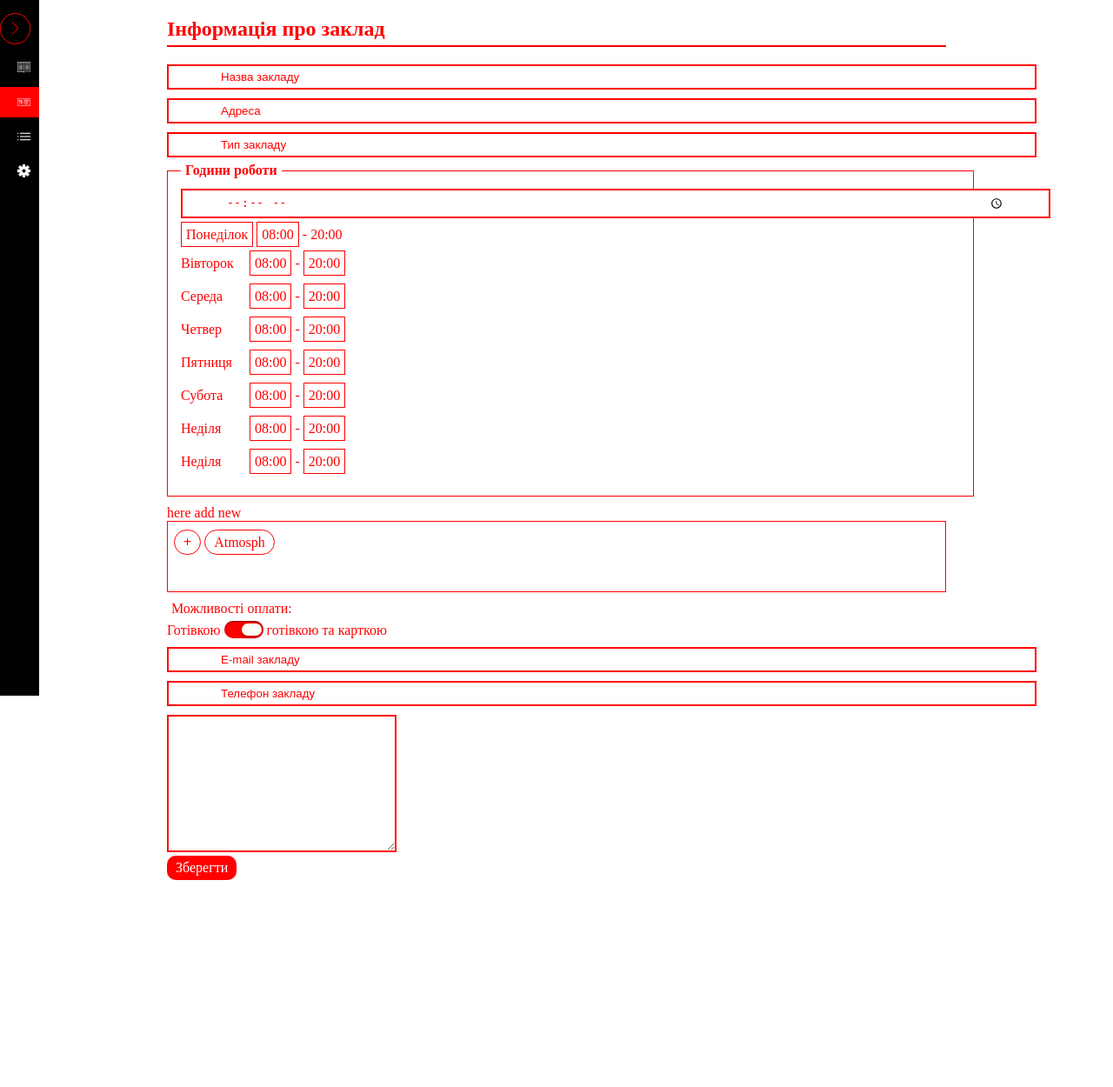
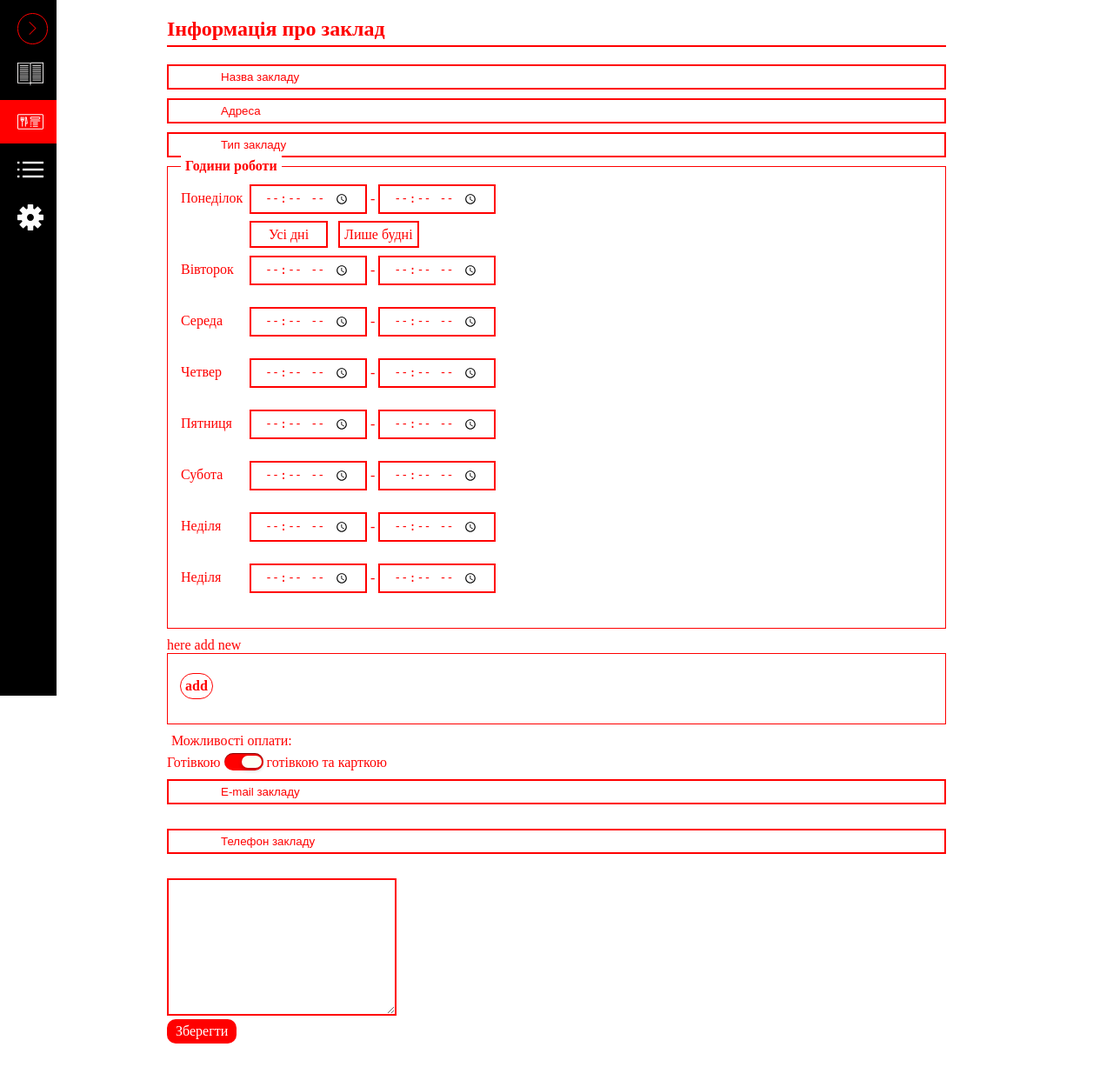
Before and after one commit to Jarogam/Jarogam.github.io, a PHP site: page / in a window 1280 px wide. Shown: the whole page at 87% size. Before the commit the page ends 1012 px from the top, so only its background shows below. Run offline with PHP 8.4, Linux system fonts and the light colour scheme.

Commit message:
update admin page layout

```diff
--- a/presto/css/main.css
+++ b/presto/css/main.css
@@ -1,21 +1,16 @@
-input{
+input, textarea{
     outline: none;
 }
 .more-btn,.more-btn:hover{color:#fff;text-decoration:none}
 .left-menu .logo a,.left-menu ul li a,.left-menu_hide a,.more-btn,.more-btn:hover{text-decoration:none}@font-face{font-family:HelveticaNeueCyr-Medium;src:url(../fonts/HelveticaNeueCyr-Medium.woff)}@font-face{font-family:HelveticaNeueCyr-Bold;src:url(../fonts/HelveticaNeueCyr-Bold.woff)}@font-face{font-family:HelveticaNeueCyr-Roman;src:url(../fonts/HelveticaNeueCyr-Roman.woff)}@font-face{font-family:GothamPro-Black;src:url(../fonts/GothamPro-Black.woff)}@font-face{font-family:GothamPro-Medium;src:url(../fonts/GothamPro-Medium.woff)}@font-face{font-family:GothamPro-BoldItalic;src:url(../fonts/GothamPro-BoldItalic.woff)}@font-face{font-family:GothamPro;src:url(../fonts/GothamPro.woff)}@font-face{font-family:GothamProRegular;src:url(../fonts/GothamProRegular.woff)}
 .more-btn{box-shadow:0 8px 30px rgba(255,112,67,.3),inset 0 -3px 2px rgba(0,0,0,.3);border-radius:6px;background-image:linear-gradient(to top,#f63 0,#f59840 100%);padding:15px 35px;font-family:HelveticaNeueCyr-Medium;font-size:14px;display:inline-block;transition:background-color top 1s ease-out .5s;-webkit-transition:top 1s ease-out .5s;-moz-transition:top 1s ease-out .5s;-o-transition:top 1s ease-out .5s}.more-btn:hover{background-color:#f59840;box-shadow:0 8px 30px rgba(255,112,67,.3),inset 0 0 0 transparent}body,ul{padding:0;margin:0}li{list-style:none}.container{max-width:1170px;margin:auto}.test{display:-ms-flexbox;display:flex}
-/* .left-menu_hide-link{
-    display: none;
-} */
-body.sidebar-mini{
-
-}
 .left-menu{
     position: absolute;
     background:#000;
     height: 100%;
     z-index: 10;
-    width: 3.5%;
+    width: 65px;
+    transition: all .3s cubic-bezier(.08,.81,.87,.71);
 }
 .open-menu{
     transform: rotate(180deg);
@@ -24,7 +19,8 @@
     transform: rotate(360deg);
 }
 .open_left-menu{
-    width: 11%;
+    width: 210px;
+    transition: all .3s cubic-bezier(.08,.81,.87,.71);
 }
 /* #hidesection{
     transform: rotate(180deg);
@@ -88,23 +84,30 @@
     margin: auto;
     padding-bottom: 50px;
 }
-.right-content h2:after{content:"";margin-top:5px;width:100%;height:2px;background-color:red;display:block}
+.right-content h2:after{
+    content:"";
+    margin-top:5px;
+    width:100%;
+    height:2px;
+    background-color:red;
+    display:block;
+}
 .right-content input{
-    border:2px solid red;
-    color:red;
-    margin-bottom:10px;
-    width:100%;
-    max-width:1045px;
+    border: 2px solid red;
+    color: red;
+    margin-bottom: 10px;
+    display: block;
+    width: -webkit-fill-available;
     padding: 5px 50px 5px;
 }
-.right-content input::-moz-placeholder{color:red;padding-left:10px}.right-content input:-ms-input-placeholder{color:red;padding-left:10px}.right-content input::placeholder{color:red;padding-left:10px}.right-content ul{margin-top:5px}.right-content ul li{margin-bottom:15px}.right-content ul li span{margin-bottom:5px}.right-content ul li span:nth-child(1){width:75px;display:inline-block}.right-content ul li span:nth-child(2),.right-content ul li span:nth-child(3){padding:5px;border:1px solid red}.right-content ul li:last-child span{margin-bottom:0}.right-content_zaklad::after{content:"here";width:15px;display:block;color:#000;position:absolute}
+.right-content input::-moz-placeholder{color:red;padding-left:10px}.right-content input:-ms-input-placeholder{color:red;padding-left:10px}.right-content input::placeholder{color:red;padding-left:10px}.right-content ul{margin-top:5px}.right-content ul li{margin-bottom:15px}.right-content ul li span{margin-bottom:5px}.right-content ul li span:nth-child(1){width:75px;display:inline-block}
+.right-content ul li:last-child span{margin-bottom:0}.right-content_zaklad::after{content:"here";width:15px;display:block;color:#000;position:absolute}
 .right-content_form-hours{
     border:1px solid red;
     padding:15px;
     margin-top:5px;
     margin-bottom:10px;
     position:relative;
-    width: 100%;
 }
 .right-content_form-hours input{
     max-width: 1030px;
@@ -120,15 +123,20 @@
     border:1px solid red;
     padding:15px 7px;
     min-height:50px;
-    margin-bottom:10px
+    margin-bottom:10px;
+    display: flex;
+    outline: none;
 }
 .right-content_form-atmosph span{
-    border:1px solid red;
-    border-radius:15px;
-    padding:5px 10px
+    border: 1px solid red;
+    border-radius: 15px;
+    padding: 5px;
+    height: 100%;
+    display: inline-block;
+    margin: 7px;
 }
 .right-content_form-atmosph_add{
-    font-weight:800
+    font-weight:800;
 }
 .right-content_form-payment span{
     display:inline-block
@@ -173,7 +181,7 @@
 .right-content form textarea{
     border:2px solid red;
 }
-.right-content form a{
+.right-content_form-payment_submit{
     display:inline-block;
     color:#fff;
     background-color:red;
@@ -217,20 +225,43 @@
 .whywe-causes_item{
     width:100%
 }
+.right-content_form-hours input[type="time"]{
+    width: inherit;
+    padding: 5px 17px;
+    padding-left: 15px;
+    display: inline-block;
+}
+.right-content_form-hours_days{
+    margin-left: 79px;
+    margin-top: 5px;
+}
+.right-content_form-hours_days-allday{
+    padding: 5px;
+    border: 2px solid red;
+    padding: 5px 20px;
+    border-radius: 0px;
+    margin-right: 8px;
+}
+.right-content_form-hours_days-weekdays{
+    border: 2px solid red;
+    padding: 5px 5px;
+}
+.right-content_form-hours_days-allday:active, .right-content_form-hours_days-weekdays:active{
+    background-color: red;
+    color: #fff;
+}
+
+
+/* Login page */
 .login-form{
     margin-top: 150px;
 }
 .login-form_logo{
     text-align: center;
 }
-.login-form_logo a{
-    text-align: center;
-    text-decoration: none;
-    border: 2px solid red;
-    color: red;
-    border-radius: 45px;
-    padding: 35px 20px;
-    display: inline-block;
+.login-form_logo img{
+    width: 100%;
+    max-width: 400px;
 }
 .login-form_logo p{
     color: red;
@@ -243,7 +274,7 @@
     display: block;
     margin: auto;
     margin-bottom: 15px;
-    border: 1px solid red;
+    border: 2px solid red;
     padding: 10px 100px;
 }
 .login-form form input::placeholder{
@@ -286,3 +317,23 @@
         width: 150px;
     }
 }
+
+/* Page review */
+.right-content_tooltip{
+    display: inline-block;
+    width: 45%;
+}
+/* Убираем стандартный маркер Chrome */
+details summary::-webkit-details-marker {
+    display: none
+  }
+  /* Убираем стандартный маркер Firefox */
+  details > summary {
+    list-style: none;
+  }
+  .right-content_tooltip-card{
+      display: inline-block;
+  }
+  .right-content_tooltip-card-header{
+      display: inline-block
+  }
--- a/presto/index.html
+++ b/presto/index.html
@@ -39,53 +39,57 @@
                     <span class="right-content_form-hours_title">Години роботи</span>
                     <ul>
                         <li>
+
+                            <span>Понеділок</span>
                             <input type="time">
-                            <span>Понеділок</span>
-                            <span>08:00</span>
                             -
-                            <span>20:00</span>
+                            <input type="time">
+                            <div class="right-content_form-hours_days">
+                                <a class="right-content_form-hours_days-allday">Усі дні</a>
+                                <a class="right-content_form-hours_days-weekdays">Лише будні</a>
+                            </div>
                         </li>
                         <li>
                             <span>Вівторок</span>
-                            <span>08:00</span>
+                            <input type="time">
                             -
-                            <span>20:00</span>
+                            <input type="time">
                         </li>
                         <li>
                             <span>Середа</span>
-                            <span>08:00</span>
+                            <input type="time">
                             -
-                            <span>20:00</span>
+                            <input type="time">
                         </li>
                         <li>
                             <span>Четвер</span>
-                            <span>08:00</span>
+                            <input type="time">
                             -
-                            <span>20:00</span>
+                            <input type="time">
                         </li>
                         <li>
                             <span>Пятниця</span>
-                            <span>08:00</span>
+                            <input type="time">
                             -
-                            <span>20:00</span>
+                            <input type="time">
                         </li>
                         <li>
                             <span>Субота</span>
-                            <span>08:00</span>
+                            <input type="time">
                             -
-                            <span>20:00</span>
+                            <input type="time">
                         </li>
                         <li>
                             <span>Неділя</span>
-                            <span>08:00</span>
+                            <input type="time">
                             -
-                            <span>20:00</span>
+                            <input type="time">
                         </li>
                         <li>
                             <span>Неділя</span>
-                            <span>08:00</span>
+                            <input type="time">
                             -
-                            <span>20:00</span>
+                            <input type="time">
                         </li>
                     </ul>
                 </div>
@@ -93,8 +97,7 @@
                 <span>here add new</span>
                 <div class="right-content_form-atmosph" contenteditable="true">
                     <!-- <input type="text" placeholder="smth" class="ch"> -->
-                    <span class="right-content_form-atmosph_add"  onclick="addAtmosph()">+</span>
-                    <span> Atmosph</span>
+                    <span class="right-content_form-atmosph_add">add</span>
                 </div>
 
 
@@ -111,7 +114,7 @@
                 <input type="email" placeholder="E-mail закладу"><br>
                 <input type="tel" placeholder="Телефон закладу"><br>
                 <textarea id="" cols="30" rows="10"></textarea><br>
-                <a href="#">Зберегти</a>
+                <a href="#" class="right-content_form-payment_submit">Зберегти</a>
             </form>
         </div>
 
--- a/presto/js/main.js
+++ b/presto/js/main.js
@@ -1,6 +1,7 @@
 
 $( ".open-menu" ).click(function() {
   $( this ).toggleClass( "active-menu");
+  $("body").toggleClass("mini-menu")
   $(".left-menu").toggleClass("open_left-menu")
 });
 
--- a/presto/login.html
+++ b/presto/login.html
@@ -11,8 +11,7 @@
     <section class="login-form">
         <div class="container">
             <div class="login-form_logo">
-                <a href="#!">pResto</a>
-                <p>Простіше нікуди!</p>
+                <a href="#!"><img src="img/pResto_logo-01.png" alt=""></a>
             </div>
             <form action="">
                 <input type="text" placeholder="Логін">
```
Also changed, not shown: presto/review.html (added, +79 -0 lines).
